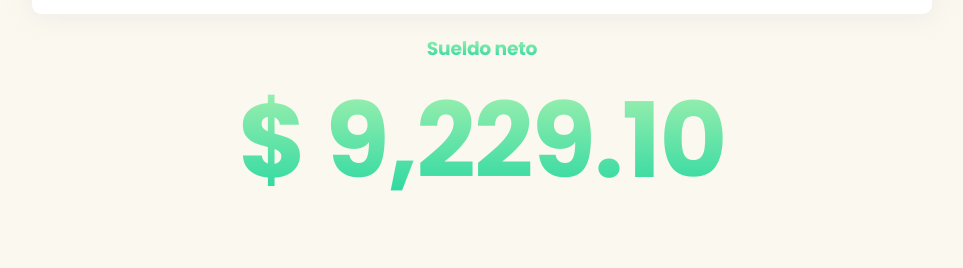
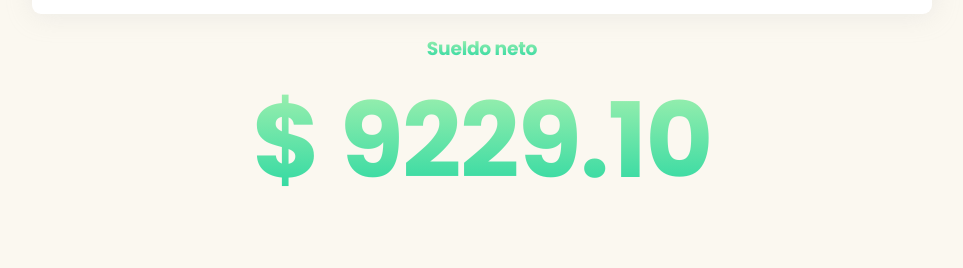
Before and after one commit to eduardoCodifin/salary, a Next.js app: page / in a window 1280 px wide. Shown: the part 289-557 px from the top of the page, without its empty margins (158-1121 px from the left). Built offline with nearby package versions, Linux system fonts and the light colour scheme.

Commit message:
calculo semanal y quincenal

```diff
--- a/src/pages/index.js
+++ b/src/pages/index.js
@@ -48,6 +48,13 @@ export default function Home() {
     }
 
   }, []);
+
+  const resultadoNeto = resultados?.sueldoNeto; // Asumiendo que resultadoNeto es una cadena
+  const cleanedResultadoNeto = resultadoNeto?.replace(',', '').replace('.', '.');
+  const sueldoNetoNumero = parseFloat(cleanedResultadoNeto);
+  console.log(sueldoNetoNumero); // Debería imprimir 9229.1 correctamente
+
+
 
 
 
@@ -140,8 +147,12 @@ export default function Home() {
         <div className="resultados">
             <div className="sueldo_neto_group">
               <h3 className='resultado_neto'>Sueldo neto</h3>
-              <h3 className='resultado_neto_value'> $ {resultados && resultados.sueldoNeto}</h3>
-
+              <h3 className='resultado_neto_value'>
+                $ {resultados && (
+                  periodo === 'Mensual' ? sueldoNetoNumero.toFixed(2) :
+                  periodo === 'Semanal' ? (sueldoNetoNumero / 4).toFixed(2) :
+                  (sueldoNetoNumero / 2).toFixed(2))}
+              </h3>
             </div>
 
 
```
Also changed, not shown: src/utils/calcularSueldoNeto.js (+8 -0 lines).
